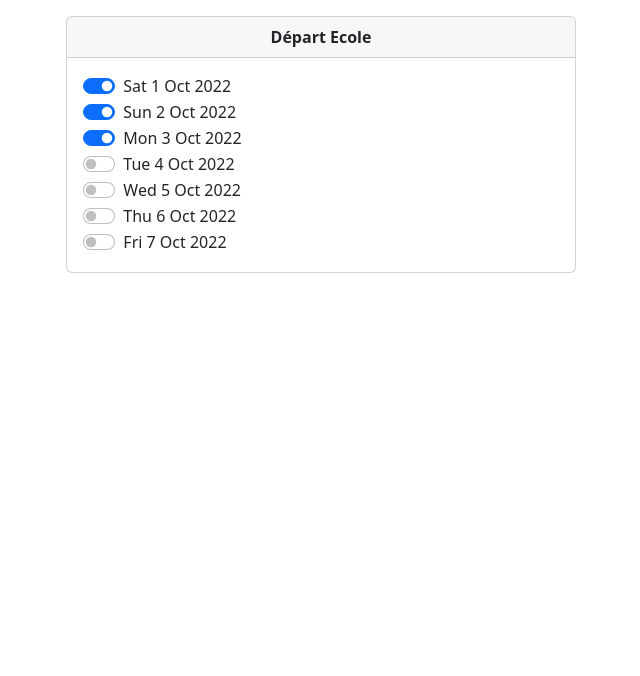
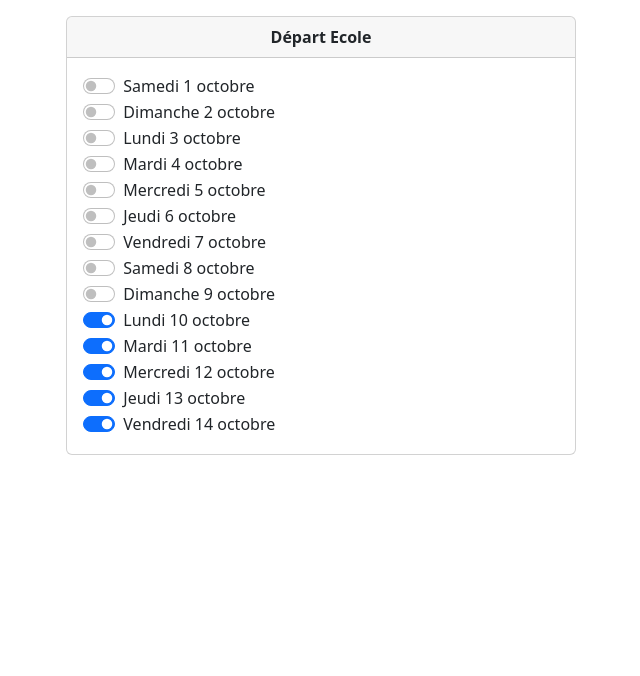
Before and after one commit to VBPix84/Sonnerie-Depart-Ecole, a PHP site: page / in a window 1280 px wide. Shown: the top 676 px of the page, without its empty margins (319-959 px from the left). Run offline with PHP 8.4, Linux system fonts and the light colour scheme; some libraries are stand-ins or nearby versions.

Commit message:
Intégration des date en FR dans l'interface utilisateur. close #7

```diff
--- a/calDepartEcoleV2.json
+++ b/calDepartEcoleV2.json
@@ -1 +1 @@
-{"2022-09-29":false,"2022-09-30":true,"2022-10-01":true,"2022-10-02":true,"2022-10-03":true,"2022-10-04":false,"2022-10-05":false,"2022-10-06":false,"2022-10-07":false,"2022-10-08":false,"2022-10-09":false,"2022-10-10":true,"2022-10-11":true,"2022-10-12":true,"2022-10-13":true,"2022-10-14":true,"2022-10-15":false,"2022-10-16":false,"2022-10-17":false,"2022-10-18":false,"2022-10-19":false,"2022-10-20":false,"2022-10-21":false,"2022-10-22":false,"2022-10-23":false,"2022-10-24":true,"2022-10-25":true,"2022-10-26":true,"2022-10-27":true,"2022-10-28":true,"2022-10-29":false,"2022-10-30":false,"2022-10-31":false,"2022-11-01":false,"2022-11-02":false,"2022-11-03":false,"2022-11-04":false,"2022-11-05":false,"2022-11-06":false,"2022-11-07":false,"2022-11-08":false,"2022-11-09":false,"2022-11-10":false,"2022-11-11":true,"2022-11-12":true,"2022-11-13":true,"2022-11-14":true,"2022-11-15":false,"2022-11-16":false,"2022-11-17":false,"2022-11-18":false,"2022-11-19":false,"2022-11-20":false,"2022-11-21":false,"2022-11-22":false,"2022-11-23":false,"2022-11-24":true,"2022-11-25":true,"2022-11-26":true,"2022-11-27":true,"2022-11-28":true,"2022-11-29":false,"2022-11-30":false}
+{"2022-09-29":false,"2022-09-30":false,"2022-10-01":false,"2022-10-02":false,"2022-10-03":false,"2022-10-04":false,"2022-10-05":false,"2022-10-06":false,"2022-10-07":false,"2022-10-08":false,"2022-10-09":false,"2022-10-10":true,"2022-10-11":true,"2022-10-12":true,"2022-10-13":true,"2022-10-14":true,"2022-10-15":false,"2022-10-16":false,"2022-10-17":false,"2022-10-18":false,"2022-10-19":false,"2022-10-20":false,"2022-10-21":false,"2022-10-22":false,"2022-10-23":false,"2022-10-24":true,"2022-10-25":true,"2022-10-26":true,"2022-10-27":true,"2022-10-28":true,"2022-10-29":false,"2022-10-30":false,"2022-10-31":false,"2022-11-01":false,"2022-11-02":false,"2022-11-03":false,"2022-11-04":false,"2022-11-05":false,"2022-11-06":false,"2022-11-07":false,"2022-11-08":false,"2022-11-09":false,"2022-11-10":false,"2022-11-11":true,"2022-11-12":true,"2022-11-13":true,"2022-11-14":true,"2022-11-15":false,"2022-11-16":false,"2022-11-17":false,"2022-11-18":false,"2022-11-19":false,"2022-11-20":false,"2022-11-21":false,"2022-11-22":false,"2022-11-23":false,"2022-11-24":true,"2022-11-25":true,"2022-11-26":true,"2022-11-27":true,"2022-11-28":true,"2022-11-29":false,"2022-11-30":false}
--- a/index.php
+++ b/index.php
@@ -9,7 +9,6 @@
     <title>Départ Ecole</title>
   </head>
   <body>
-
 
 <?php
 
@@ -33,7 +32,7 @@ Initialisation des variables :
 */
 $nomDuFichier = "calDepartEcoleV2.json";
 $parsedJson = parseJson($nomDuFichier);
-$nbDates = 7;
+$nbDates = 14;
 
 /*
 Modes d'affichages :
@@ -89,9 +88,11 @@ if ($_SERVER['REQUEST_METHOD'] == 'POST') {
   */
 
   for($i = 0; $i <= $nbDates; $i++) {
-    $dateJourYMD = date("Y-m-d", strtotime('+ '.$i.' days'));
+    $dateJour = new DateTime();
+    $dateJour->modify('+ '.$i.' days');
+    $dateJourYMD = $dateJour->format('Y-m-d');
+
     $enregistrement[$dateJourYMD] = (array_key_exists($dateJourYMD, $_POST)) ? true : false;
-    // echo $dateJourYMD.' => '.$enregistrement[$dateJourYMD].' - Ancien : '.$parsedJson[$dateJourYMD].'<br>';
   }
   $aEnregistrer = array_merge($parsedJson, $enregistrement);
   file_put_contents($nomDuFichier, json_encode($aEnregistrer));
@@ -109,9 +110,9 @@ if ($_SERVER['REQUEST_METHOD'] == 'POST') {
 /*
 Affichage du formulaire :
 
-  Pour chaque entrée selon le mode d'affichage (Toutes les entrées ou 7 jours):
+  Pour chaque entrée selon le mode d'affichage (Toutes les entrées ou 14 jours):
     - $dateJourYMD => Une case à cocher nommée avec la date format AAAAMMJJ
-    - $dateJourDMY => Un label présentant la date en format long
+    - $dateFrançaise => variable stockant la date en format FR
     - $declenchement => Stock 'checked' si la valeur est true pour cocher la case
     - $i => On commence à 1 pour commencer à demain...
 
@@ -120,21 +121,29 @@ Affichage du formulaire :
   On rappelle la fonction $parsenJson pour actualiser l'affichage même après l'envoi du formulaire
 */
 
-
-
 echo '<form method="post" action="">';
 
 $parsedJson = parseJson($nomDuFichier);
 for($i = 1; $i < $nbDates +1; $i++) {
-  $dateJourYMD = date("Y-m-d", strtotime('+ '.$i.' days'));
-  $dateJourDMY = date("D j M Y", strtotime('+ '.$i.' days'));
+
+  $dateJour = new DateTime();
+  $dateJour->modify('+ '.$i.' days');
+
+  // Création de la date format AAMMJJ
+  $dateJourYMD = $dateJour->format('Y-m-d');
+
+  // Pour passer en français la date affichée
+  $listeSemaine = array("Dimanche","Lundi","Mardi","Mercredi","Jeudi","Vendredi","Samedi");
+  $listeMois = array(1=>"janvier", "février", "mars", "avril", "mai", "juin", "juillet", "août", "septembre", "octobre", "novembre", "decembre");
+
+  $dateFrancaise = $listeSemaine[$dateJour->format('w')].' '.$dateJour->format('j').' '.$listeMois[$dateJour->format('n')];
   $declenchement = ($parsedJson[$dateJourYMD] == true) ? 'checked':'';
-?>
-        <div class="form-check form-switch">
-          <input class="form-check-input" type="checkbox" role="switch" name="<?php echo($dateJourYMD); ?>" id="<?php echo($dateJourYMD); ?>" <?php echo $declenchement; ?>>
-          <label class="form-check-label" for="<?php echo($dateJourYMD); ?>"><?php echo($dateJourDMY); ?></label>
-        </div>
-<?php
+
+  // Affiche la checkbox de la date
+  echo '<div class="form-check form-switch">';
+  echo '<input class="form-check-input" type="checkbox" role="switch" name="'.$dateJourYMD.'" id="'.$dateJourYMD.'" '.$declenchement.'>';
+  echo '<label class="form-check-label" for="'.$dateJourYMD.'">'.$dateFrancaise.'</label>';
+  echo '</div>';
 }
 
 /*
```
